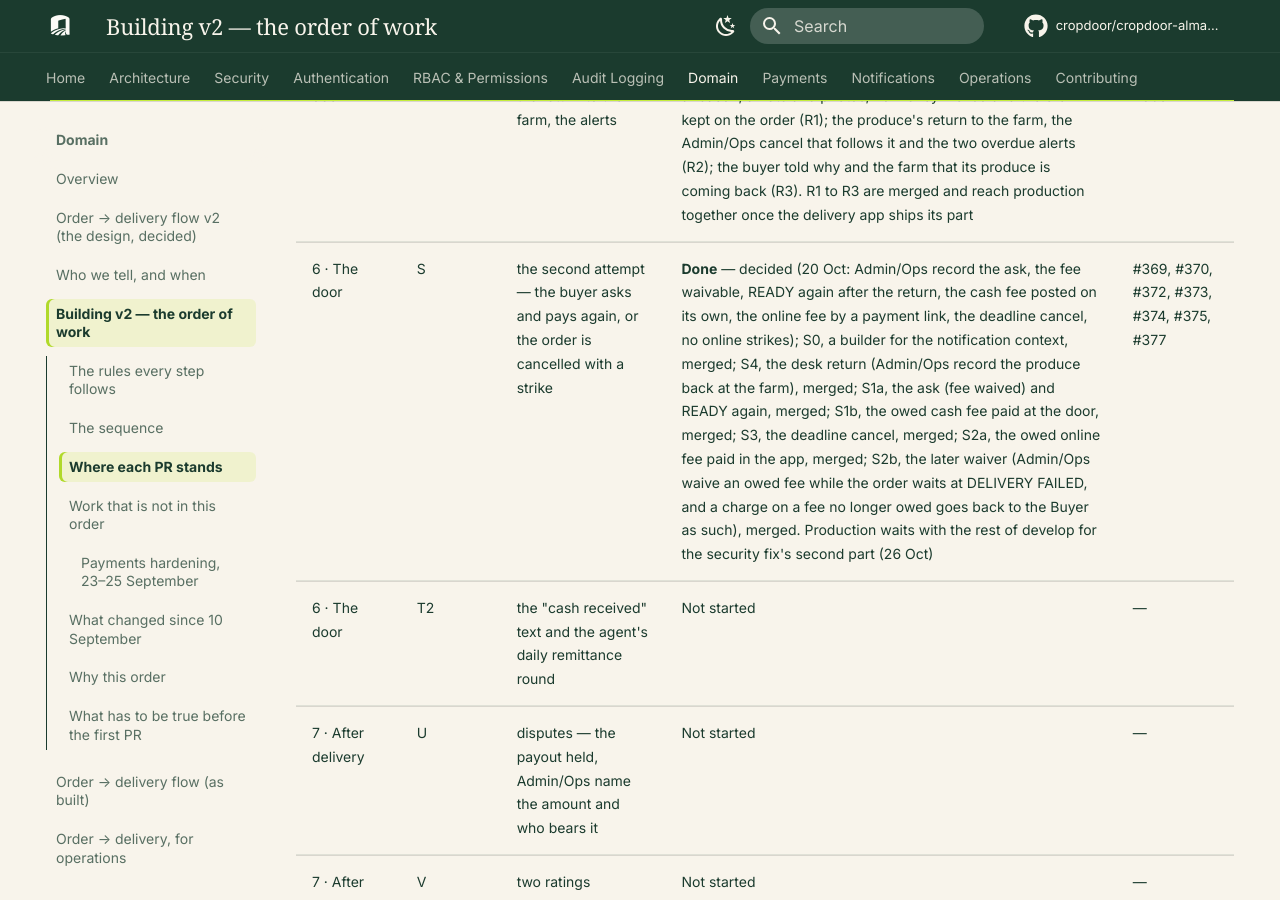
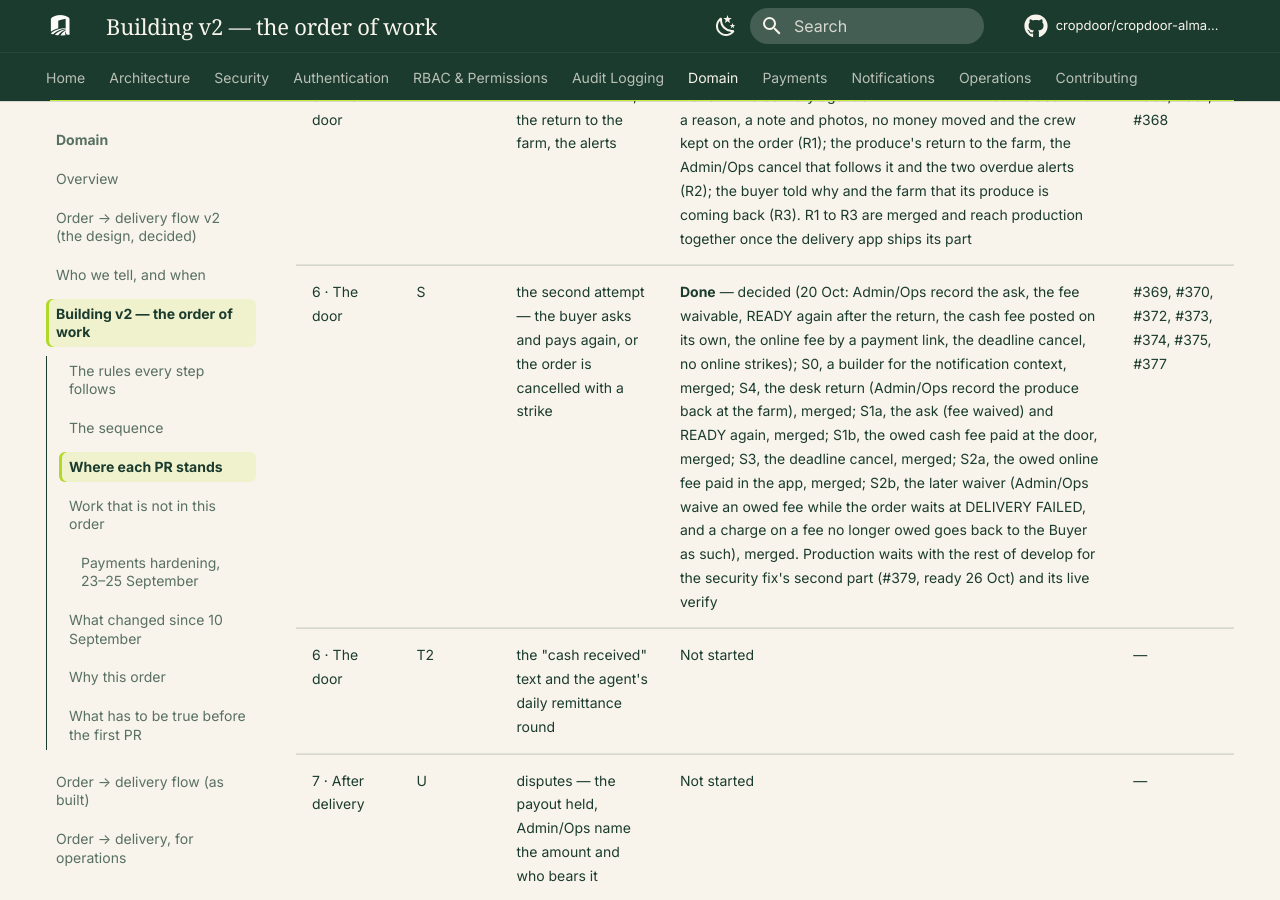
Before and after one commit to cropdoor/cropdoor-almanac, an MkDocs documentation site: the page built from docs/domain/order-delivery-flow-v2-build-order.md, in a window 1280 px wide and 900 px high, scrolled down 9219 px. Built offline with MkDocs 1.6.1 and Material for MkDocs 9.7.7, drawn with Linux system fonts in a browser that asks for light colours; some web fonts are replaced; comment, search, counter and statistics services are not loaded.

Commit message:
build order: production waits for the security fix's second part (#379, ready) and its live verify

```diff
--- a/docs/domain/order-delivery-flow-v2-build-order.md
+++ b/docs/domain/order-delivery-flow-v2-build-order.md
@@ -79,7 +79,7 @@ The one place that says what is finished. A PR is **Done** only once it is merge
 | 6 · The door | P | the handoff code — sent at placement, verified at the door with no signal | **Done** — the code sent at placement and checked online at the door on every order, with try limits, resend, "buyer has no code" and the Admin/Ops list; the no-signal door waits for the mobile apps (CTO, 17 Oct) | #364 |
 | 6 · The door | Q | the delivery photo, required | **Done** — 1–3 photos of the produce required at the door, stored in the private evidence bucket, shown to Admin/Ops and to the Buyer once delivered | #365 |
 | 6 · The door | R | DELIVERY FAILED, the return to the farm, the alerts | **Done** — the delivery agent's DELIVERY FAILED at the door with a reason, a note and photos, no money moved and the crew kept on the order (R1); the produce's return to the farm, the Admin/Ops cancel that follows it and the two overdue alerts (R2); the buyer told why and the farm that its produce is coming back (R3). R1 to R3 are merged and reach production together once the delivery app ships its part | #366, #367, #368 |
-| 6 · The door | S | the second attempt — the buyer asks and pays again, or the order is cancelled with a strike | **Done** — decided (20 Oct: Admin/Ops record the ask, the fee waivable, READY again after the return, the cash fee posted on its own, the online fee by a payment link, the deadline cancel, no online strikes); S0, a builder for the notification context, merged; S4, the desk return (Admin/Ops record the produce back at the farm), merged; S1a, the ask (fee waived) and READY again, merged; S1b, the owed cash fee paid at the door, merged; S3, the deadline cancel, merged; S2a, the owed online fee paid in the app, merged; S2b, the later waiver (Admin/Ops waive an owed fee while the order waits at DELIVERY FAILED, and a charge on a fee no longer owed goes back to the Buyer as such), merged. Production waits with the rest of develop for the security fix's second part (26 Oct) | #369, #370, #372, #373, #374, #375, #377 |
+| 6 · The door | S | the second attempt — the buyer asks and pays again, or the order is cancelled with a strike | **Done** — decided (20 Oct: Admin/Ops record the ask, the fee waivable, READY again after the return, the cash fee posted on its own, the online fee by a payment link, the deadline cancel, no online strikes); S0, a builder for the notification context, merged; S4, the desk return (Admin/Ops record the produce back at the farm), merged; S1a, the ask (fee waived) and READY again, merged; S1b, the owed cash fee paid at the door, merged; S3, the deadline cancel, merged; S2a, the owed online fee paid in the app, merged; S2b, the later waiver (Admin/Ops waive an owed fee while the order waits at DELIVERY FAILED, and a charge on a fee no longer owed goes back to the Buyer as such), merged. Production waits with the rest of develop for the security fix's second part (#379, ready 26 Oct) and its live verify | #369, #370, #372, #373, #374, #375, #377 |
 | 6 · The door | T2 | the "cash received" text and the agent's daily remittance round | Not started | — |
 | 7 · After delivery | U | disputes — the payout held, Admin/Ops name the amount and who bears it | Not started | — |
 | 7 · After delivery | V | two ratings | Not started | — |
```
